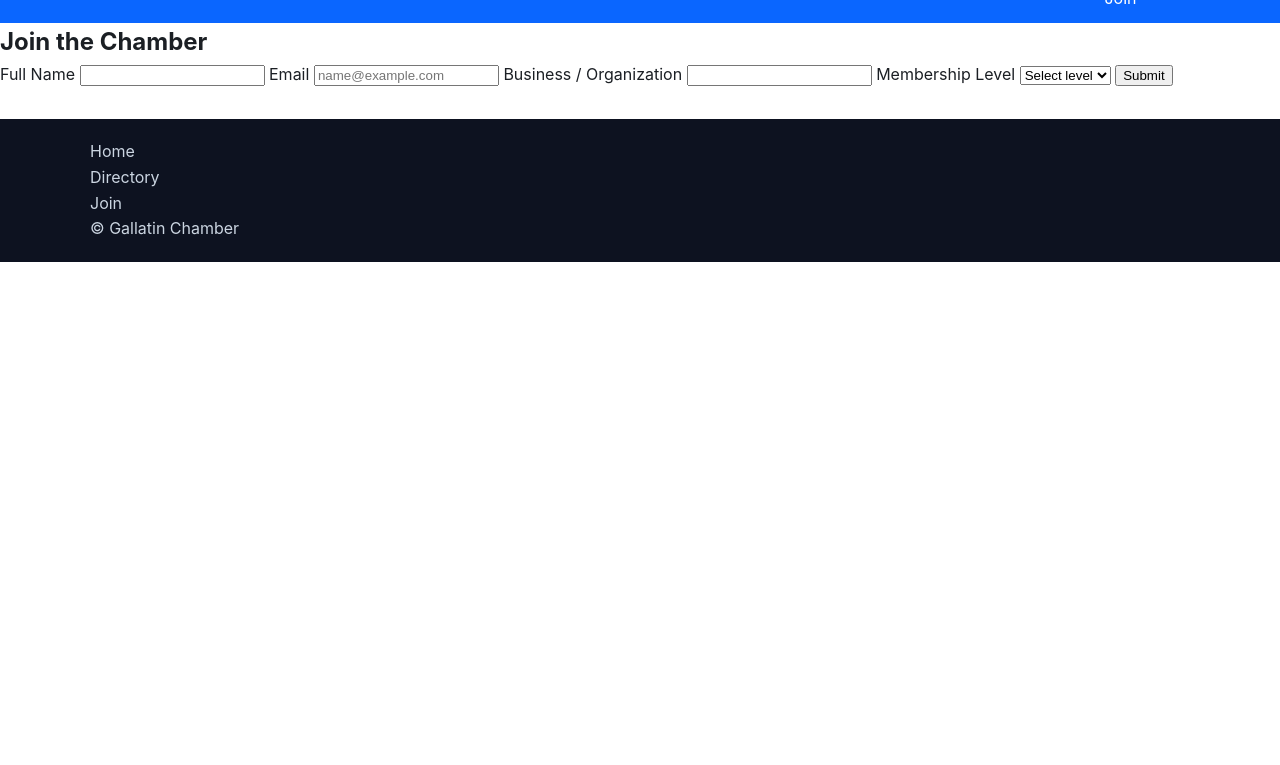
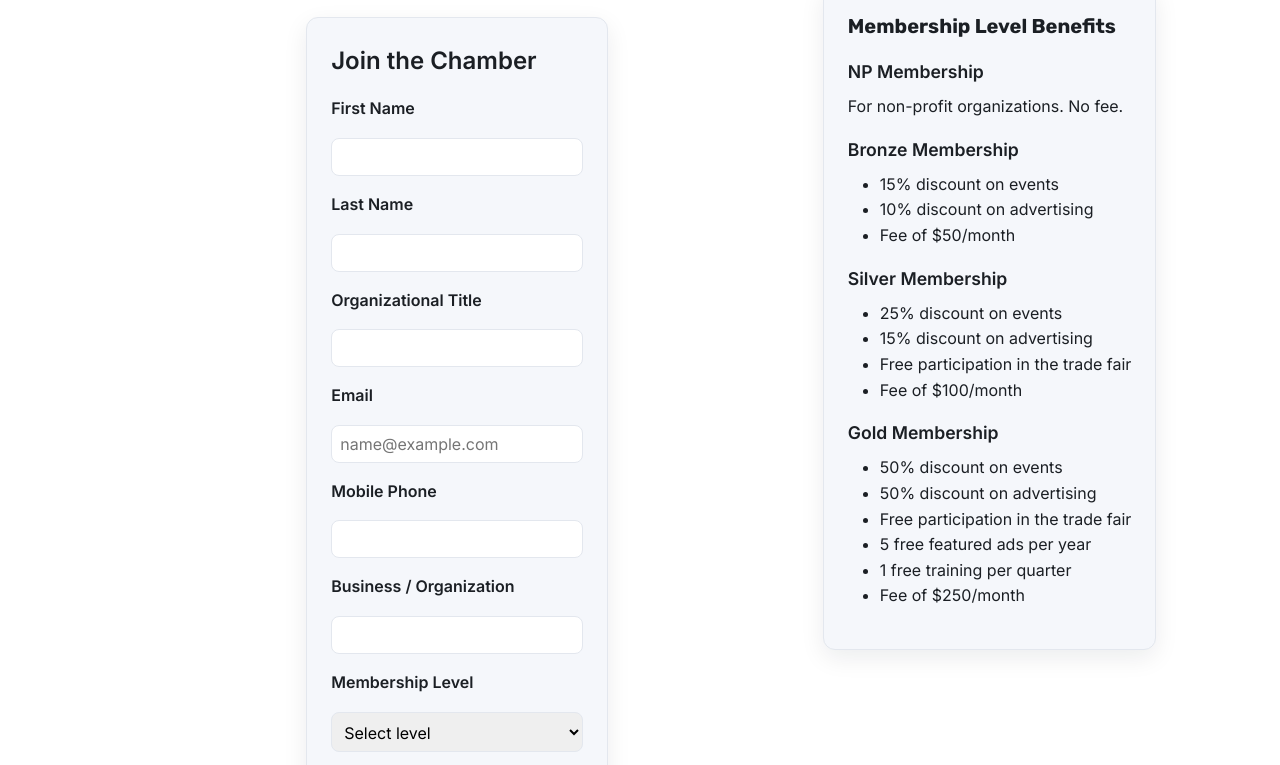
Before and after one commit to hmitchell-byui/wdd231, a plain HTML site: page chamber/join.html in a window 1280 px wide. Shown: the part 103-868 px from the top of the page. Before the commit the page ends 800 px from the top, so only its background shows below. Drawn offline with Linux system fonts and the light colour scheme; a script that the page names is missing.

Commit message:
Trial and error

```diff
--- a/chamber/join.html
+++ b/chamber/join.html
@@ -4,70 +4,138 @@
   <meta charset="utf-8">
   <meta name="viewport" content="width=device-width,initial-scale=1">
   <title>Join — Gallatin Chamber</title>
+
+  <!-- Meta -->
+  <meta name="author" content="Hunter Mitchell">
+  <meta name="description" content="Join the Gallatin Chamber of Commerce and discover membership benefits for your business.">
+  <meta property="og:title" content="Join — Gallatin Chamber">
+  <meta property="og:description" content="Become a member of the Gallatin Chamber of Commerce.">
+  <meta property="og:image" content="https://felix-homes-assets.s3.us-east-2.amazonaws.com/small_Gallatin_0713158582.jpeg">
+  <meta property="og:url" content="https://yourdomain.com/chamber/join.html">
+  <meta name="twitter:card" content="summary_large_image">
+
+  <!-- Favicon -->
+  <link rel="icon" href="https://www.gallatintn.gov/ImageRepository/Document?documentID=874" type="image/png">
+
+  <!-- Fonts -->
+  <link rel="preconnect" href="https://fonts.googleapis.com">
+  <link rel="preconnect" href="https://fonts.gstatic.com" crossorigin>
+  <link href="https://fonts.googleapis.com/css2?family=Inter:wght@400;600&family=Rubik:wght@500;700&display=swap" rel="stylesheet">
+
+  <!-- Styles -->
   <link rel="stylesheet" href="styles/base.css">
   <link rel="stylesheet" href="styles/large.css" media="(min-width:900px)">
 </head>
 <body>
   <header class="site-header" role="banner">
-    <div class="container header-inner">
-      <a class="logo" href="/chamber/">
+    <div class="header-inner">
+      <a class="brand" href="">
         <img src="https://www.gallatintn.gov/ImageRepository/Document?documentID=874"
              alt="Gallatin logo" class="brand-mark" />
+        <span class="brand-name">Gallatin Chamber</span>
       </a>
-      <nav class="main-nav" role="navigation" aria-label="Main">
-        <button id="nav-toggle" aria-expanded="false" aria-controls="nav-list">Menu</button>
-        <ul id="nav-list" class="nav-list hidden">
-          <li><a href="/chamber/">Home</a></li>
-          <li><a href="/chamber/directory.html">Directory</a></li>
-          <li><a href="/chamber/join.html">Join</a></li>
+      <button class="nav-toggle" id="nav-toggle" aria-expanded="false" aria-controls="nav-list">Menu</button>
+      <nav class="primary-nav" role="navigation" aria-label="Main">
+        <ul id="nav-list">
+          <li><a href="index.html">Home</a></li>
+          <li><a href="directory.html">Directory</a></li>
+          <li><a href="join.html" aria-current="page">Join</a></li>
         </ul>
       </nav>
     </div>
   </header>
+    <main class="main">
+      <section class="join-layout">
+        <form id="join-form" class="join-form" action="thank_you.html" method="get" novalidate>
+          <input type="hidden" name="timestamp" id="timestamp" value="">
 
-  <main class="container">
-    <section class="card-section" aria-labelledby="join-heading">
           <h1 id="join-heading">Join the Chamber</h1>
 
-      <form id="join-form" class="join-form" action="thankyou.html" method="get" novalidate>
-        <input type="hidden" name="timestamp" id="timestamp" value="">
-        <label for="name">Full Name</label>
-        <input id="name" name="name" type="text" required autocomplete="name" title="Full name must be at least 7 characters" pattern="[A-Za-z\s\-]{7,}" />
+          <label for="first-name">First Name</label>
+          <input id="first-name" name="first-name" type="text" required title="Enter your first name" autocomplete="given-name" />
+
+          <label for="last-name">Last Name</label>
+          <input id="last-name" name="last-name" type="text" required title="Enter your last name" autocomplete="family-name" />
+
+          <label for="title">Organizational Title</label>
+          <input id="title" name="title" type="text" title="Your role in the organization" autocomplete="organization-title"
+                pattern="[A-Za-z\\s\\-]{7,}" />
 
           <label for="email">Email</label>
-        <input id="email" name="email" type="email" placeholder="name@example.com" required autocomplete="email" />
+          <input id="email" name="email" type="email" required title="Enter a valid email address"
+                autocomplete="email" placeholder="name@example.com" />
+
+          <label for="phone">Mobile Phone</label>
+          <input id="phone" name="phone" type="tel" required title="Enter your mobile number" autocomplete="tel" />
 
           <label for="company">Business / Organization</label>
-        <input id="company" name="company" type="text" required autocomplete="organization" />
+          <input id="company" name="company" type="text" required title="Enter your organization name" autocomplete="organization" />
 
           <label for="membership">Membership Level</label>
           <select id="membership" name="membership" required>
             <option value="">Select level</option>
+            <option value="np">NP Membership</option>
             <option value="bronze">Bronze</option>
             <option value="silver">Silver</option>
             <option value="gold">Gold</option>
-          <option value="platinum">Platinum</option>
           </select>
 
           <button id="join-submit" class="btn primary" type="submit">Submit</button>
         </form>
+        <aside class="membership-benefits">
+          <h2>Membership Level Benefits</h2>
+          <div class="benefit">
+            <h3>NP Membership</h3>
+            <p>For non-profit organizations. No fee.</p>
+          </div>
+          <div class="benefit">
+            <h3>Bronze Membership</h3>
+            <ul>
+              <li>15% discount on events</li>
+              <li>10% discount on advertising</li>
+              <li>Fee of $50/month</li>
+            </ul>
+          </div>
+          <div class="benefit">
+            <h3>Silver Membership</h3>
+            <ul>
+              <li>25% discount on events</li>
+              <li>15% discount on advertising</li>
+              <li>Free participation in the trade fair</li>
+              <li>Fee of $100/month</li>
+            </ul>
+          </div>
+          <div class="benefit">
+            <h3>Gold Membership</h3>
+            <ul>
+              <li>50% discount on events</li>
+              <li>50% discount on advertising</li>
+              <li>Free participation in the trade fair</li>
+              <li>5 free featured ads per year</li>
+              <li>1 free training per quarter</li>
+              <li>Fee of $250/month</li>
+            </ul>
+          </div>
+        </aside>
       </section>
     </main>
 
+
   <footer class="site-footer" role="contentinfo">
-    <div class="container footer-inner">
+    <div class="footer-inner">
       <nav class="footer-nav" aria-label="Footer">
         <ul>
-          <li><a href="/chamber/">Home</a></li>
-          <li><a href="/chamber/directory.html">Directory</a></li>
-          <li><a href="/chamber/join.html">Join</a></li>
+          <li><a href="index.html">Home</a></li>
+          <li><a href="directory.html">Directory</a></li>
+          <li><a href="join.html">Join</a></li>
         </ul>
       </nav>
-      <p>© <span id="year"></span> Gallatin Chamber</p>
+      <p><span id="currentYear"></span> 🌻 Hunter Mitchell 🌻 | Tennessee, USA</p>
+      <p id="lastModified"></p>
     </div>
   </footer>
 
   <script src="scripts/header-footer.js" defer></script>
-  <script src="scripts/main.js" defer></script>
+  <script src="scripts/join.js" defer></script>
 </body>
 </html>
--- /dev/null
+++ b/chamber/scripts/join.js
@@ -0,0 +1,47 @@
+document.addEventListener("DOMContentLoaded", () => {
+  const form = document.getElementById("join-form");
+  const timestampField = document.getElementById("timestamp");
+
+  // Populate hidden timestamp when page loads
+  timestampField.value = new Date().toISOString();
+
+  // Ensure timestamp is refreshed on submit
+  form.addEventListener("submit", () => {
+    timestampField.value = new Date().toISOString();
+  });
+
+  // Optional: membership benefit modal logic
+  const membershipSelect = document.getElementById("membership");
+  membershipSelect.addEventListener("change", (e) => {
+    const level = e.target.value;
+    if (level) {
+      showMembershipBenefits(level);
+    }
+  });
+
+  function showMembershipBenefits(level) {
+    const benefits = {
+      bronze: [
+        "Basic directory listing",
+        "Access to monthly newsletter"
+      ],
+      silver: [
+        "Directory listing with logo",
+        "Event discounts",
+        "Social media shoutouts"
+      ],
+      gold: [
+        "Premium directory placement",
+        "Spotlight feature on homepage",
+        "Priority event sponsorship"
+      ],
+      platinum: [
+        "All Gold benefits",
+        "Exclusive networking events",
+        "Custom marketing package"
+      ]
+    };
+
+    alert(`Membership Benefits for ${level.toUpperCase()}:\n- ${benefits[level].join("\n- ")}`);
+  }
+});
--- a/chamber/styles/base.css
+++ b/chamber/styles/base.css
@@ -1,12 +1,12 @@
 /* Reset */
-html { box-sizing: border-box; }
+html { box-sizing: border-box; height: 100%; }
 *, *::before, *::after { box-sizing: inherit; }
 body, h1, h2, h3, p, ul, ol { margin: 0; padding: 0; }
 ul, ol { list-style: none; }
 img, svg { display: block; max-width: 100%; }
 a { text-decoration: none; color: inherit; }
 
-/* Variables (keep colors) */
+/* Variables */
 :root {
   --color-primary: #0a66ff;
   --color-secondary: #0f7a5c;
@@ -26,10 +26,19 @@ a { text-decoration: none; color: inherit; }
 
 /* Global */
 body {
+  min-height: 100%;
+  display: flex;
+  flex-direction: column;
   font-family: var(--font-sans);
   background: var(--color-bg);
   color: var(--color-text);
   line-height: 1.6;
+}
+main {
+  flex: 1;
+  max-width: var(--max-content);
+  margin: 0 auto;
+  padding: 1rem;
 }
 
 /* Header */
@@ -74,13 +83,6 @@ body {
 }
 .primary-nav a[aria-current="page"] {
   background: rgba(255,255,255,0.18);
-}
-
-/* Main layout */
-.main {
-  max-width: var(--max-content);
-  margin: 0 auto;
-  padding: 1rem;
 }
 
 /* Hero */
@@ -139,9 +141,50 @@ body {
   align-items: center;
 }
 
+/* Join Page */
+.join-layout {
+  display: grid;
+  gap: 2rem;
+}
+@media (min-width: 900px) {
+  .join-layout {
+    grid-template-columns: 2fr 1fr;
+    align-items: start;
+  }
+}
+
+.membership-benefits {
+  background: var(--color-surface);
+  border: 1px solid var(--color-border);
+  border-radius: var(--radius);
+  box-shadow: var(--shadow);
+  padding: 1.5rem;
+}
+
+.membership-benefits h2 {
+  font-family: var(--font-display);
+  font-size: 1.25rem;
+  margin-bottom: 1rem;
+}
+
+.membership-benefits h3 {
+  font-size: 1.1rem;
+  margin-top: 1rem;
+  font-weight: 600;
+}
+
+.membership-benefits ul {
+  margin: 0.5rem 0 1rem 1rem;
+  list-style: disc;
+  padding-left: 1rem;
+}
+
+.membership-benefits p {
+  margin: 0.5rem 0 1rem;
+}
+
 /* Footer */
 .site-footer {
-  margin-top: 2rem;
   background: #0d1220;
   color: #cbd5e1;
   padding: 1.25rem 1rem;
@@ -166,6 +209,7 @@ body {
   height: 1px !important; width: 1px !important;
   overflow: hidden;
 }
+
 /* Member List */
 .list {
   display: flex;
@@ -190,3 +234,43 @@ body {
   color: var(--color-muted);
   font-size: 0.95rem;
 }
+
+/* Join Form */
+.join-form {
+  max-width: 600px;
+  margin: 2rem auto;
+  display: flex;
+  flex-direction: column;
+  gap: 1rem;
+  padding: 1.5rem;
+  background: var(--color-surface);
+  border: 1px solid var(--color-border);
+  border-radius: var(--radius);
+  box-shadow: var(--shadow);
+}
+.join-form label {
+  font-weight: 600;
+}
+.join-form input,
+.join-form select {
+  padding: 0.5rem;
+  border: 1px solid var(--color-border);
+  border-radius: 8px;
+  font-size: 1rem;
+  font-family: var(--font-sans);
+}
+.join-form .btn.primary {
+  background: var(--color-primary);
+  color: #fff;
+  border: none;
+  padding: 0.75rem;
+  font-weight: 600;
+  border-radius: 8px;
+  cursor: pointer;
+}
+@media (max-width: 600px) {
+  .join-form {
+    margin: 1rem;
+    padding: 1rem;
+  }
+}
```
Also changed, not shown: chamber/thank_you.html (added, +102 -0 lines). Lines whose indentation alone changed are shown as unchanged.
